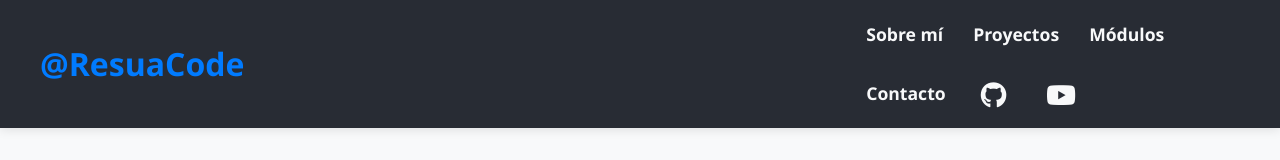
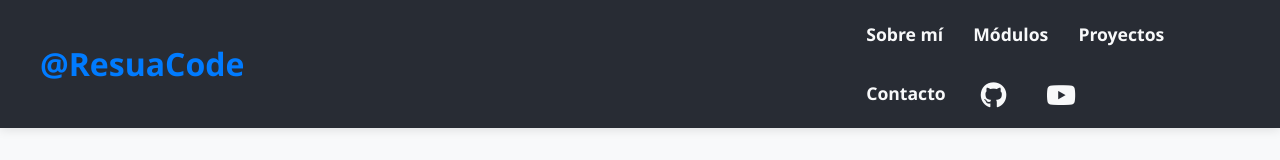
Before and after one commit to resuacode/resuacode.github.io, a React (Vite) app: page / in a window 1280 px wide. Shown: the top 160 px of the page. Built offline with nearby package versions, Linux system fonts and the light colour scheme.

Commit message:
fixing an small error in the header

```diff
--- a/src/components/Header.jsx
+++ b/src/components/Header.jsx
@@ -56,8 +56,8 @@ const Header = () => {
       <nav className={`nav-menu ${isOpen ? 'is-open' : ''}`}>
         <ul className="nav-links">
           <li><a href="#about" onClick={() => setIsOpen(false)}>Sobre mí</a></li>
+          <li><a href="#modules" onClick={() => setIsOpen(false)}>Módulos</a></li>
           <li><a href="#projects" onClick={() => setIsOpen(false)}>Proyectos</a></li>
-          <li><a href="#modules" onClick={() => setIsOpen(false)}>Módulos</a></li>
           <li><a href="#contact" onClick={() => setIsOpen(false)}>Contacto</a></li>
           <li>
             <a href="https://github.com/resuacode" target="_blank" rel="noopener noreferrer" aria-label="GitHub" onClick={() => setIsOpen(false)}>
```
